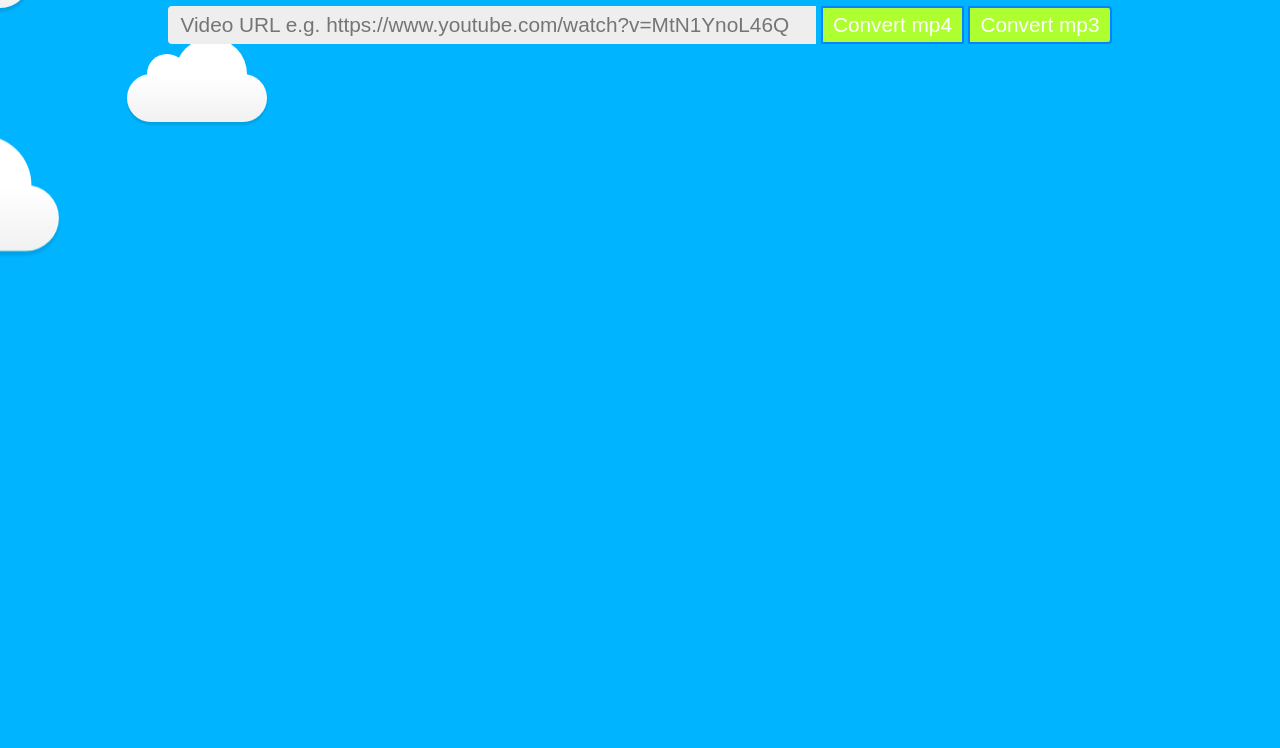
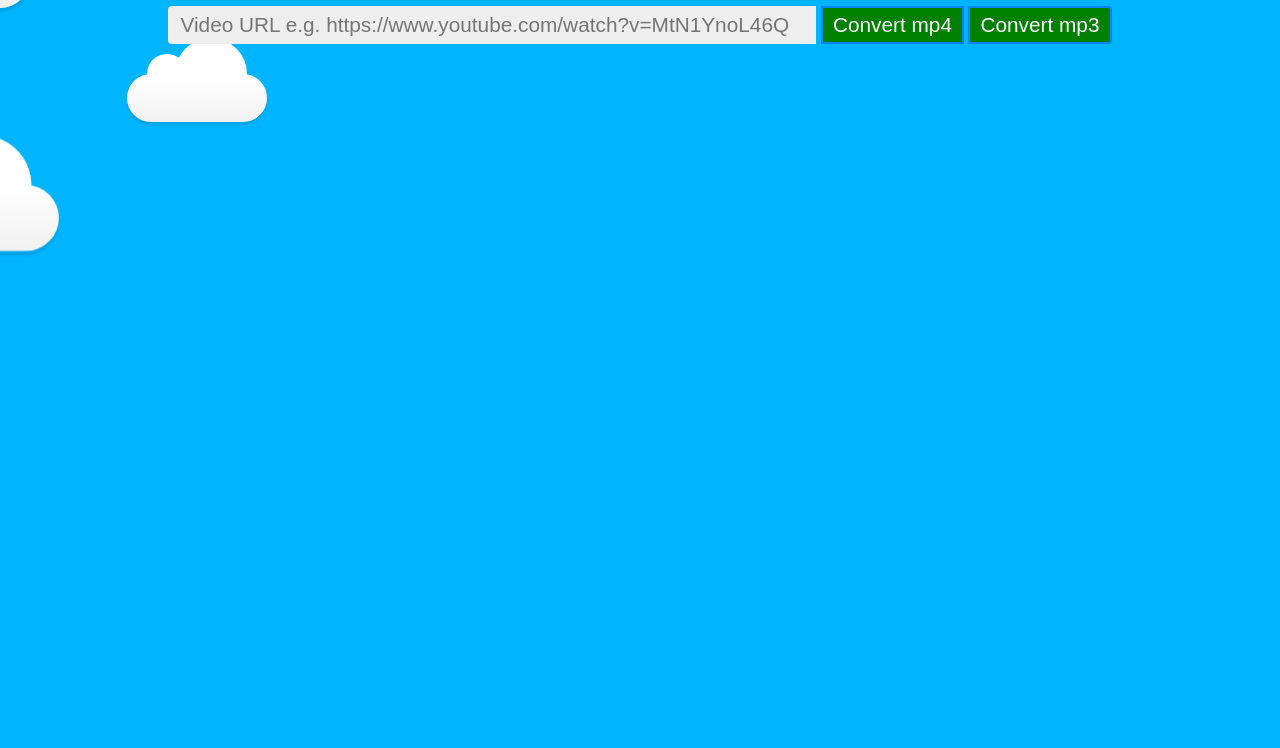
Before and after one commit to MadyDixit/NodeJS_YouTube_Downloader, a website: page public/index.html in a window 1280 px wide. Shown: the part 372-1120 px from the top of the page. Drawn offline with Linux system fonts and the light colour scheme.

Commit message:
btn color green

```diff
--- a/public/style.css
+++ b/public/style.css
@@ -28,7 +28,7 @@
 
 .convert-button {
   border: 2px solid #0485ff;
-  background: greenyellow;
+  background: green;
   color: white;
   transition: 0.15s;
 }
```
